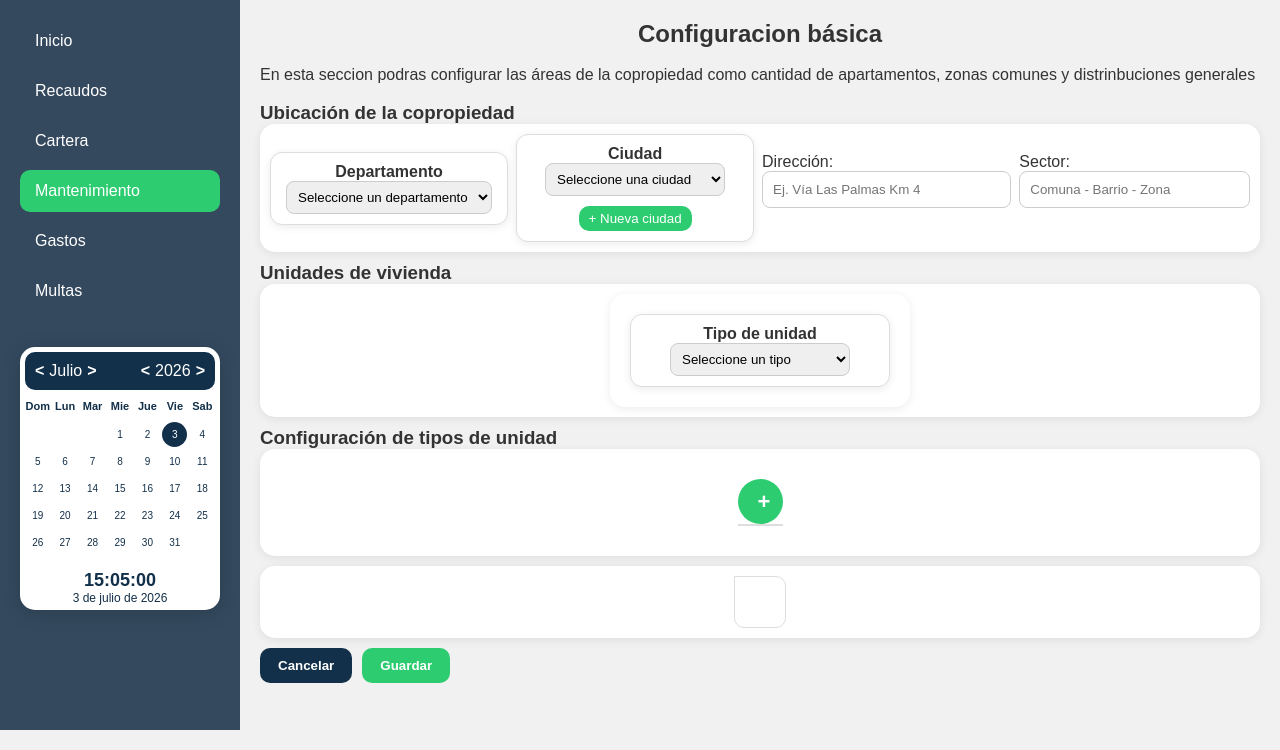
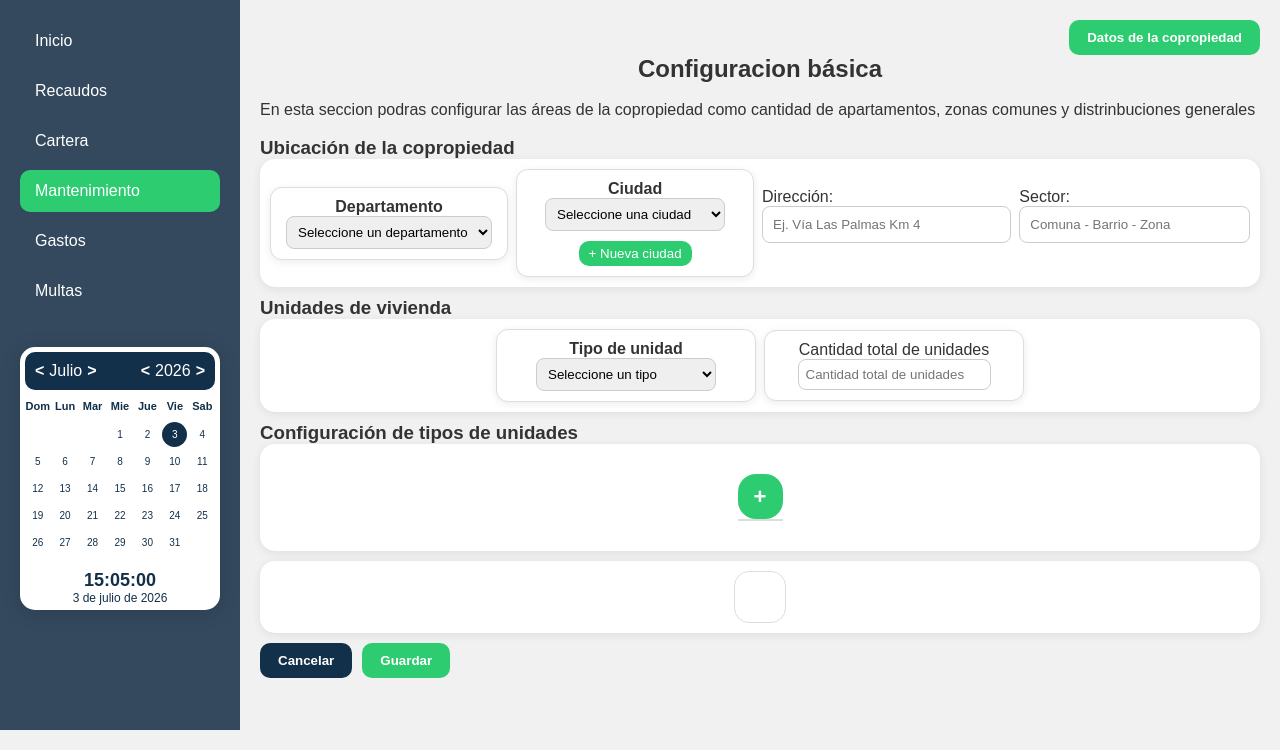
Before and after one commit to AndresFelipeRiveraCalle/proyecto-convivium, a PHP site: page /proyecto-convivium/configuracion/basico.php in a window 1280 px wide. Shown: the part 50-800 px from the top of the page. Run offline with PHP 8.4, Linux system fonts and the light colour scheme; data that the repository does not hold is empty.

Commit message:
Ajustes visuales de basico.php

```diff
--- a/assets/css/style.css
+++ b/assets/css/style.css
@@ -236,7 +236,7 @@ body{
     width:400px;
     margin:8% auto;
     padding:30px;
-    border-radius:10px;
+    border-radius:15px;
     position:relative;
 }
 
@@ -548,6 +548,7 @@ tbody td{
 .form-group textarea{
     min-height:120px;
     resize:vertical;
+    border-radius:15px;
 }
 
 .form-actions{
@@ -628,14 +629,15 @@ tbody td{
 }
 
 .tab-add{
-
+    display:flex;
+    justify-content:center;
     margin-left:auto;
     background:#2ecc71;
     color:white;
     font-size:22px;
     width:45px;
     height:45px;
-    border-radius:50%;
+    border-radius:40%;
 }
 
 .tab-add:hover{
@@ -646,7 +648,7 @@ tbody td{
 
     border:1px solid #ddd;
     padding:25px;
-    border-radius:0 10px 10px 10px;
+    border-radius:15px;
     background:white;
 
 }
--- a/configuracion/basico.php
+++ b/configuracion/basico.php
@@ -109,6 +109,14 @@ $tiposUnidad = $stmtTipos->fetchAll(PDO::FETCH_ASSOC);
     <?php include "../includes/mensajes.php"; ?>
 
     <main class="contenido">
+        <div class="form-actions">
+            <button
+                    type="button"
+                    class="btn-filtrar btn-derecha"
+                    onclick="window.location.href='../configuracion/datos.php'">
+                    Datos de la copropiedad
+                </button>
+        </div>
 
         <h2 align="center">Configuracion básica</h2>
         <br>
@@ -168,7 +176,7 @@ $tiposUnidad = $stmtTipos->fetchAll(PDO::FETCH_ASSOC);
 
         <div class="bloque filtros">
 
-            <div class="card-tabla">
+
                 <!--h3>Tipo de unidad</h3-->
                 <div class="card">
                     <h4>Tipo de unidad</h4>
@@ -181,10 +189,14 @@ $tiposUnidad = $stmtTipos->fetchAll(PDO::FETCH_ASSOC);
                         <?php endforeach; ?>
                     </select>
                 </div>
-            </div>
+                <div class="card">
+                    <span class="step active">Cantidad total de unidades</span>
+                    <input type="text" id="cantidad_unidades" name="cantidad_unidades" placeholder="Cantidad total de unidades" required>
+                </div>
+
         </div>
 
-        <h3>Configuración de tipos de unidad</h3>
+        <h3>Configuración de tipos de unidades</h3>
         <div class="bloque filtros">
             <div class="tabs-container">
                 <?php foreach ($tiposVivienda as $tipo): ?>
--- a/configuracion/datos.php
+++ b/configuracion/datos.php
@@ -278,7 +278,7 @@ $bloqueado = ($unidad !== false);
                     class="btn-filtrar btn-derecha"
                     onclick="window.location.href='../configuracion/basico.php'">
 
-                    Configuración de zonas
+                    Configuración de áreas
 
                 </button>
 
```
